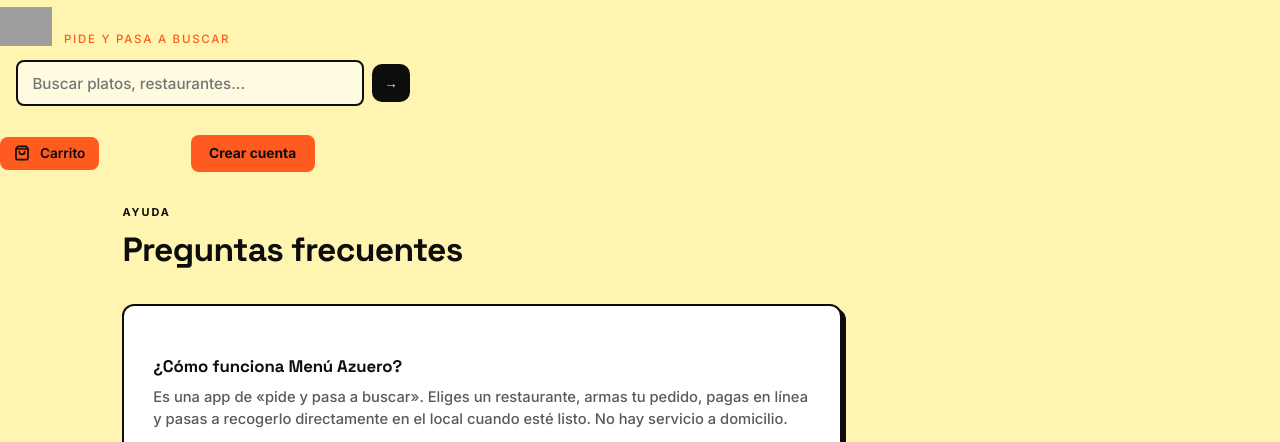
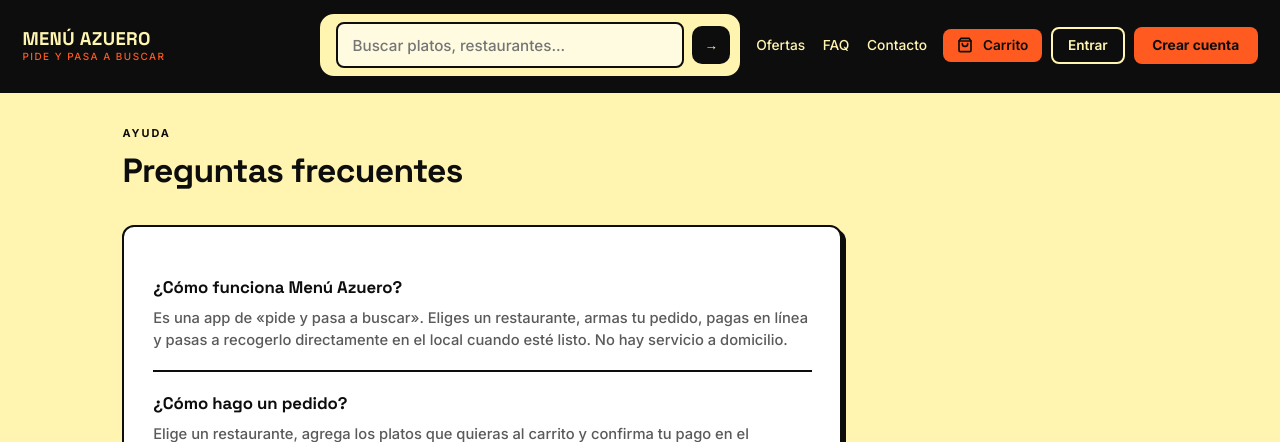
Before and after one commit to Xenviia/MenuAzuero, a Flask app: page /faq in a window 1280 px wide. Shown: the top 442 px of the page. Run offline with Flask 3, Linux system fonts and the light colour scheme; grey boxes are pictures that could not be loaded.

Commit message:
logo actualizacion

```diff
--- a/static/style.css
+++ b/static/style.css
@@ -46,59 +46,15 @@ h1, h2, h3 {
   border-bottom: 2px solid var(--ink); flex-wrap: wrap;
 }
 .brand {
-    display: flex;
-    align-items: center;
-    gap: 12px;
-
-    color: #fff5b0;
-    text-decoration: none;
-    margin-right: auto;
+  font-family: 'Space Grotesk', sans-serif; font-weight: 700; font-size: 1.15rem;
+  color: #fff5b0; text-decoration: none; margin-right: auto; line-height: 1.05;
+  display: flex; flex-direction: column; letter-spacing: 0.02em;
+  text-transform: uppercase;
 }
-
 .brand small {
   font-family: 'Inter', sans-serif; font-weight: 500; font-size: 0.62rem;
   color: var(--primary); letter-spacing: 0.15em; margin-top: 3px;
   text-transform: uppercase;
-}
-
-.brand img{
-
-    width:52px;
-    height:52px;
-
-    object-fit:contain;
-
-    flex-shrink:0;
-}
-
-.brand-text{
-    display:flex;
-    flex-direction:column;
-    line-height:1.05;
-}
-
-.brand-text span{
-
-    font-family:'Space Grotesk',sans-serif;
-
-    font-size:1.35rem;
-
-    font-weight:700;
-
-    letter-spacing:.02em;
-
-    color:#fff5b0;
-}
-
-.brand-text small{
-
-    color:var(--primary);
-
-    font-size:.72rem;
-
-    letter-spacing:.15em;
-
-    text-transform:uppercase;
 }
 .search-form {
     display: flex;
--- a/templates/base.html
+++ b/templates/base.html
@@ -7,16 +7,9 @@
   <link rel="stylesheet" href="{{ url_for('static', filename='style.css') }}">
 </head>
 <body>
-  <a class="brand" href="{{ url_for('index') }}">
-    <img class="brand-logo"
-         src="{{ url_for('static', filename='img/logo.png') }}"
-         alt="Menú Azuero">
+  <div class="navbar">
+    <a class="brand" href="{{ url_for('index') }}">Menú Azuero<small>Pide y pasa a buscar</small></a>
 
-    <div class="brand-text">
-        <span>Menú Azuero</span>
-        <small>Pide y pasa a buscar</small>
-    </div>
-</a>
     <form class="search-form" action="{{ url_for('buscar') }}" method="GET">
       <input type="text" name="q" placeholder="Buscar platos, restaurantes..." value="{{ request.args.get('q','') }}">
       <button type="submit" aria-label="Buscar">→</button>
```
